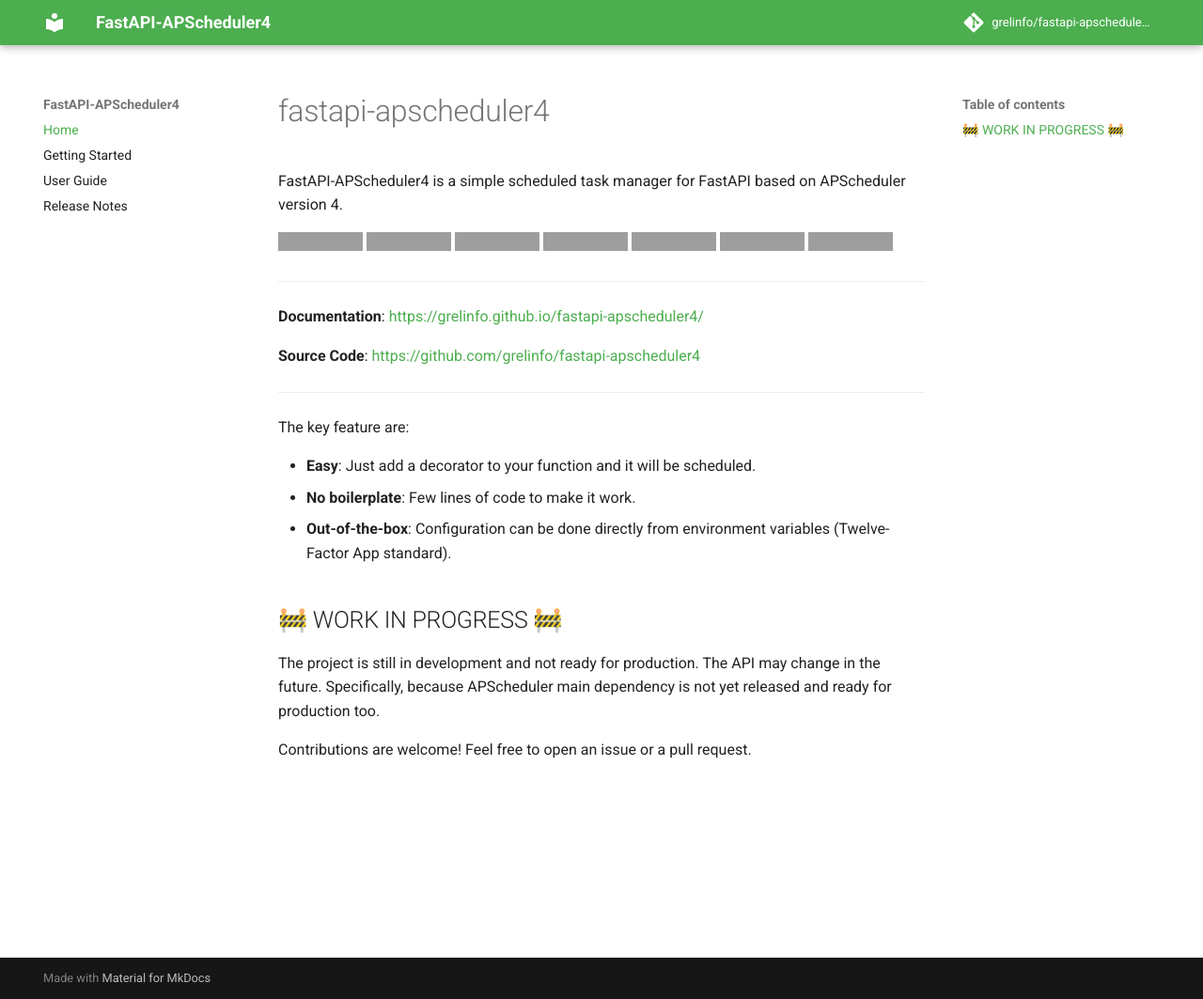
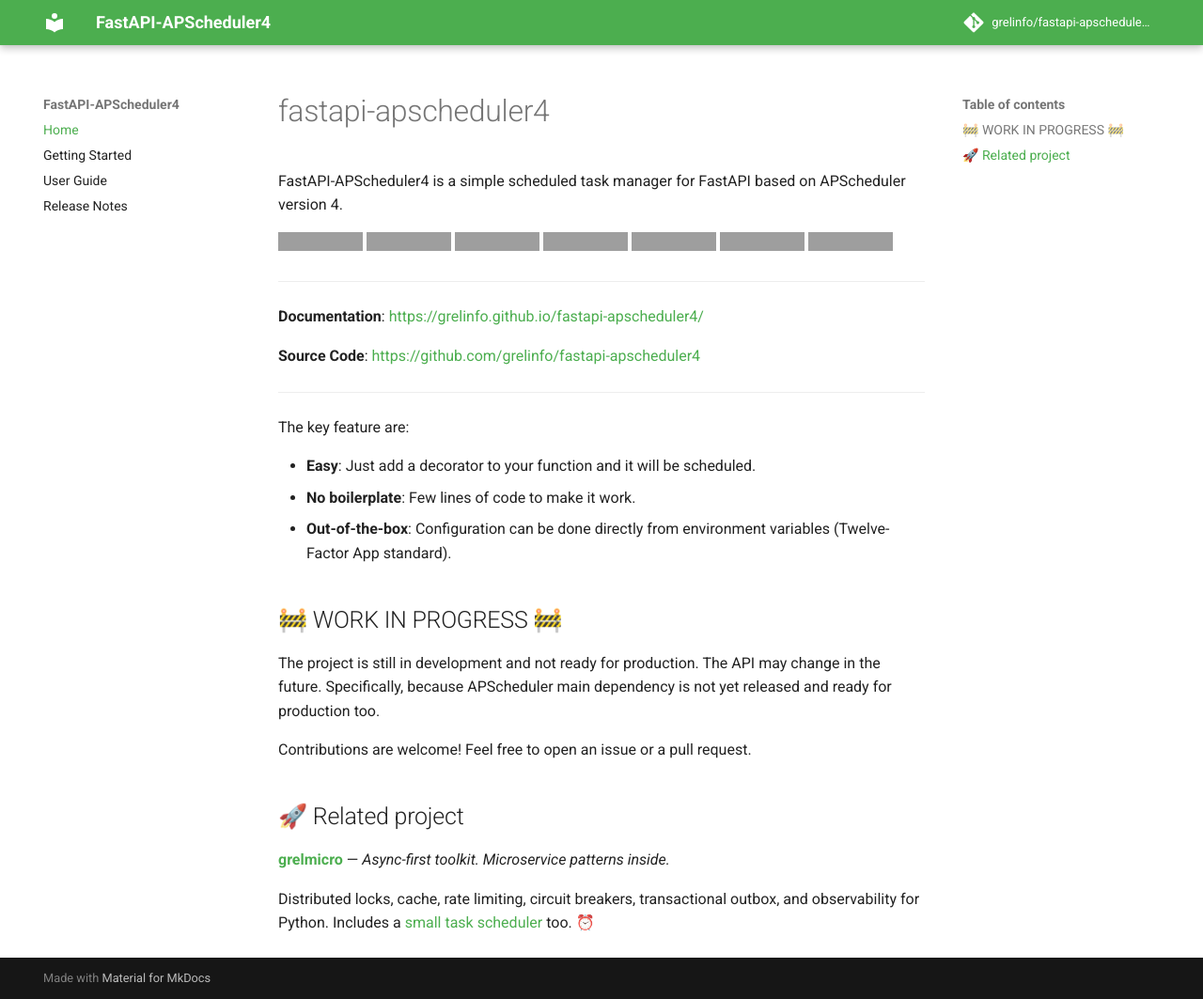
Before and after one commit to grelinfo/fastapi-apscheduler4, an MkDocs documentation site: the page built from docs/index.md, in a window 1280 px wide and 1063 px high, cut to the strip 0-1063 px from the top of the window. Shown: the whole strip at 94% size. Built offline with MkDocs 1.6.1 and Material for MkDocs 9.7.7, drawn with Linux system fonts in a browser that asks for light colours; comment, search, counter and statistics services are not loaded; the version menu is left out; grey boxes are pictures that could not be loaded.

Commit message:
📝 Add grelmicro related project section to README and docs

```diff
--- a/docs/index.md
+++ b/docs/index.md
@@ -30,3 +30,9 @@
 Specifically, because APScheduler main dependency is not yet released and ready for production too.
 
 Contributions are welcome! Feel free to open an issue or a pull request.
+
+## 🚀 Related project
+
+**[grelmicro](https://github.com/grelinfo/grelmicro)** — *Async-first toolkit. Microservice patterns inside.*
+
+Distributed locks, cache, rate limiting, circuit breakers, transactional outbox, and observability for Python. Includes a [small task scheduler](https://grelmicro.grel.info/task/) too. ⏰
```
Also changed, not shown: README.md (+6 -0 lines).
